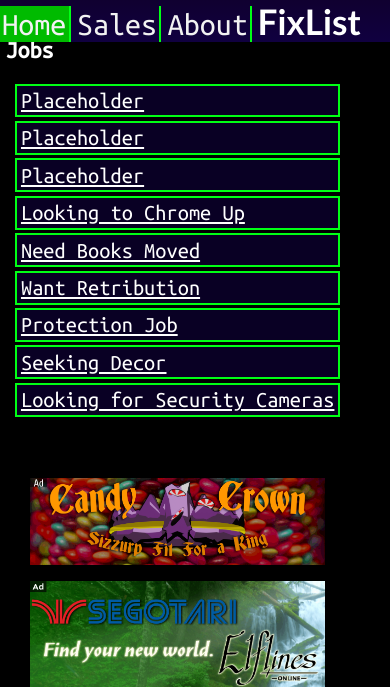
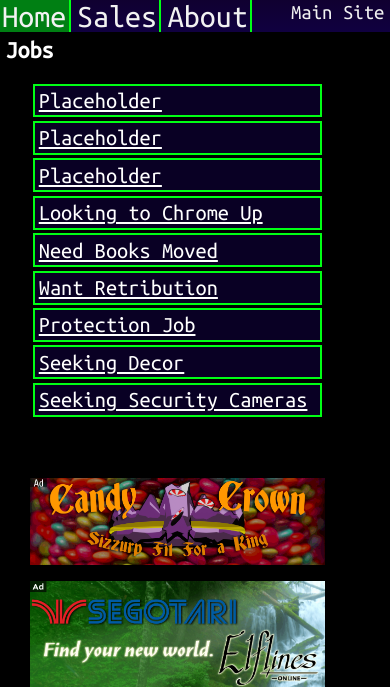
Before and after one commit to SamuelZien/elanazien.github.io, a PHP site: page /fixlist/home.html in a window 390 px wide. Shown: the top 687 px of the page. Run offline with PHP 8.4, Linux system fonts and the light colour scheme.

Commit message:
Mobile Optimization
mobile site is more optimized, navigation improvements, CSS polishing

```diff
--- a/fixlist/about.html
+++ b/fixlist/about.html
@@ -14,6 +14,7 @@
             <a href="./markets.html">Sales</a>
             <a class="current-link" href="./about.html">About</a>
             <h1><strong>FixList</strong></h1>
+			<a id="return" href="../index.html">Main Site</a>
         </nav>
 		<br>
 <h2>About FixList</h2>
--- a/fixlist/home.html
+++ b/fixlist/home.html
@@ -15,17 +15,19 @@
             <a href="./markets.html">Sales</a>
             <a href="./about.html">About</a>
             <h1><strong>FixList</strong></h1>
+            <a id="return" href="../index.html">Main Site</a>
         </nav>
         </section>
         <br>
         <h2>Jobs</h2>
         <section class="contentbar">
-<a class="button" href="#modal1">Looking for Security Cameras <subtitle>Location Not Set, 1000eb - Direct</subtitle></a>
+<a class="button" href="#modal1">Seeking Security Cameras <subtitle>Location Not Set, 1000eb - Direct</subtitle></a>
 
 <div class="popup" id="modal1">
     <a class="popup__overlay" href="#"></a>
     <div class="popup__wrapper">
         <a class="popup__close" href="#">X</a>
+        <p><subtitle>Location Not Set, 1000eb - Direct</subtitle></p>
         <p><b>[CONTACT FIRST, DIRECT]</b> Looking for security cameras, can't be traceable, hopefully cheap. Will pay up to <b>1000eb</b> for at least 3 cameras. Fine with stolen goods as long as you don't get caught.</p>
     </div>
 </div>
@@ -36,6 +38,7 @@
     <a class="popup__overlay" href="#"></a>
     <div class="popup__wrapper">
         <a class="popup__close" href="#">X</a>
+        <p><subtitle>The Glen, Low Intensity, 300eb - Direct</subtitle></p>
         <p><b>[FIRST CLAIM]</b>Need decorations for my new cargo crate. Preferably flat so they can hang on the wall. Paintings welcome, have up to <b>300eb</b>, paid to the first to bring me something. <b>[ATTACH:COORD]</b></p>
     </div>
 </div>
@@ -46,6 +49,7 @@
     <a class="popup__overlay" href="#"></a>
     <div class="popup__wrapper">
         <a class="popup__close" href="#">X</a>
+        <p><subtitle>Combat Zone, 2000eb/Negotiable Pay - Direct</subtitle></p>
         <p><b>[FIRST CLAIM, DIRECT]</b> My employer is looking to negotiate a deal with some drug manufacturers headquartered in the Combat Zone. I'm not familiar with the area or quite intimidating enough on my own. Starting pay 2000 EuroBucks, but willing to negotiate depending on the size of crew. Meet in Jesse James' Kosher Deli Tomorrow.</p>
     </div>
 </div>
@@ -55,6 +59,7 @@
     <a class="popup__overlay" href="#"></a>
     <div class="popup__wrapper">
         <a class="popup__close" href="#">X</a>
+        <p><subtitle>Old City Center, 2500eb - Fixer</subtitle></p>
         <p><b>[CONTACT FIRST, FIXER]</b> Some shitty ganger's been heading around the Old City Center trying to build a harem, and it's working. Plenty of the gangers have beef with the guy for a lot of reasons, so we've pooled. <b>2500eb</b> for whoever can kill him first, no real time crunch. Meet fixer in Totentantz.</p>
     </div>
 </div>
@@ -64,6 +69,7 @@
     <a class="popup__overlay" href="#"></a>
     <div class="popup__wrapper">
         <a class="popup__close" href="#">X</a>
+        <p><subtitle>Badlands, Service, No Payment - Direct</subtitle></p>
         <p><b>[CONTACT FIRST, DIRECT]</b> Delivery plans fell through, the library needs some books sent to the Aldecaldos. Preferably soon, as they're returning fresh vegetables as reward.</p>
     </div>
 </div>
@@ -73,6 +79,7 @@
     <a class="popup__overlay" href="#"></a>
     <div class="popup__wrapper">
         <a class="popup__close" href="#">X</a>
+        <p><subtitle>Little China, Service, Indeterminate Pay - Fixer</subtitle></p>
         <p><b>[FIRST CLAIM, FIXER]</b> I have some Tyger Claw clients looking to get some stylish new chrome and weapons, whatever you can find. Will pay based on what you can bring, scavved is fine. Must be working or fixed on-site, with a hefty bonus if you can install it when you bring it. Feel free to reach out, call if you want to meet. Or you can drop me a line at the Forlorn Hope...or Silver Dragon, if you're willing to buy me a drink.<b>[ATTACH:CONTACT;KIRA_AKIRA]</b></p>
     </div>
 </div>
@@ -82,6 +89,7 @@
     <a class="popup__overlay" href="#"></a>
     <div class="popup__wrapper">
         <a class="popup__close" href="#">X</a>
+        <p><subtitle>Placeholder</subtitle></p>
         <p><b>[FIRST CLAIM, FIXER]</b> I have some Tyger Claw clients looking to get some stylish new chrome and weapons, whatever you can find. Will pay based on what you can bring, scavved is fine. Must be working or fixed on-site, with a hefty bonus if you can install it when you bring it. Feel free to reach out, call if you want to meet. Or you can drop me a line at the Forlorn Hope...or Silver Dragon, if you're willing to buy me a drink.<b>[ATTACH:CONTACT;KIRA_AKIRA]</b></p>
     </div>
 </div>
@@ -91,6 +99,7 @@
     <a class="popup__overlay" href="#"></a>
     <div class="popup__wrapper">
         <a class="popup__close" href="#">X</a>
+        <p><subtitle>Placeholder</subtitle></p>
         <p><b>[FIRST CLAIM, FIXER]</b> I have some Tyger Claw clients looking to get some stylish new chrome and weapons, whatever you can find. Will pay based on what you can bring, scavved is fine. Must be working or fixed on-site, with a hefty bonus if you can install it when you bring it. Feel free to reach out, call if you want to meet. Or you can drop me a line at the Forlorn Hope...or Silver Dragon, if you're willing to buy me a drink.<b>[ATTACH:CONTACT;KIRA_AKIRA]</b></p>
     </div>
 </div>
@@ -100,6 +109,7 @@
     <a class="popup__overlay" href="#"></a>
     <div class="popup__wrapper">
         <a class="popup__close" href="#">X</a>
+        <p><subtitle>Placeholder</subtitle></p>
         <p><b>[FIRST CLAIM, FIXER]</b> I have some Tyger Claw clients looking to get some stylish new chrome and weapons, whatever you can find. Will pay based on what you can bring, scavved is fine. Must be working or fixed on-site, with a hefty bonus if you can install it when you bring it. Feel free to reach out, call if you want to meet. Or you can drop me a line at the Forlorn Hope...or Silver Dragon, if you're willing to buy me a drink.<b>[ATTACH:CONTACT;KIRA_AKIRA]</b></p>
     </div>
 </div>
--- a/fixlist/markets.html
+++ b/fixlist/markets.html
@@ -14,6 +14,7 @@
             <a class="current-link" href="./markets.html">Sales</a>
             <a href="./about.html">About</a>
             <h1><strong>FixList</strong></h1>
+            <a id="return" href="../index.html">Main Site</a>
         </nav>
         <br>
 <h2>Markets</h2>
--- a/fixlist/style.css
+++ b/fixlist/style.css
@@ -105,6 +105,7 @@ input[type=checkbox] {
   top: 0%;
   left: 0%;
   width: 100%;
+  font-size: 100%;
 }
 .navbar h1 {
   justify-content: right;
@@ -113,28 +114,39 @@ input[type=checkbox] {
   display:inline;
   font-size: 2.2rem;
   font-family:'Trebuchet MS', 'Lucida Sans Unicode', 'Lucida Grande', 'Lucida Sans', Arial, sans-serif;
+  display:none;
 }
 /* Style the links inside the navigation bar */
-.navbar a {
+.navbar>a {
   font-family: 'Ubuntu Mono';
   color: #f2f2f2;
   padding: 0.6%;
   text-decoration: none;
-  font-size: 2rem;
+  font-size: 200%;
   border-right: 2px solid rgb(0, 255, 21);
   display: inline;
+}
+#return{
+  position:absolute;
+  right:0.2rem;
+  font-size: 1.3rem;
+  border-right: 0px transparent;
+}
+#return:focus, #return:hover{
+  background-color: #B00;
 }
 .popup a {
 color: white;
 text-decoration: none;
 font-size: 24px;
 }
-@media (max-width: 1100px) {
+@media (max-width: 950px) {
   subtitle{
     display:none;
   }
-  button{
-    max-width: 48%;
+  .button{
+    align-self: center;
+    width: 80%;
   }
   .contentbar{
     flex-flow:row-reverse wrap;
```
Also changed, not shown: index.css (+18 -0 lines).
